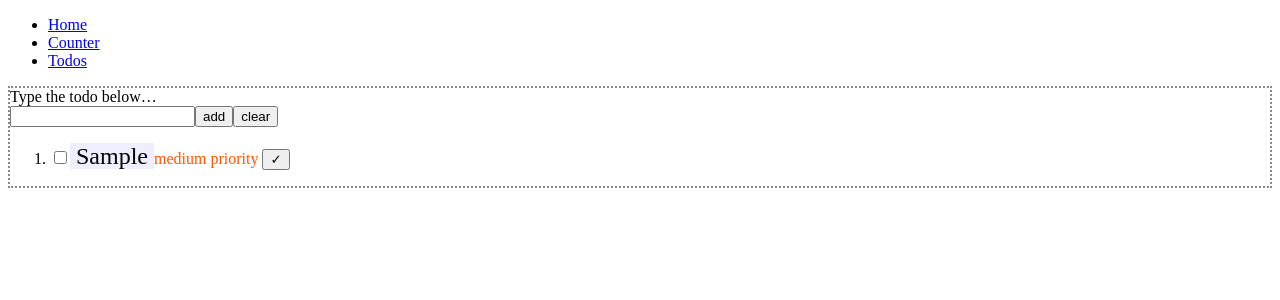
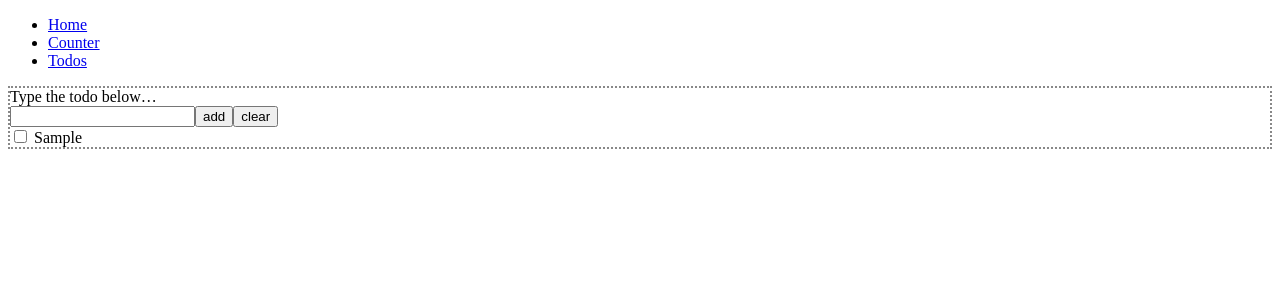
Before and after one commit to zwi3rzak/angular-intro-20220423, an Angular app: page /todos in a window 1280 px wide. Both pictures are taken after typing "Sample" into the empty fields and a click on the button "add". Shown: the top 300 px of the page. Built offline with nearby package versions, Linux system fonts and the light colour scheme.

Commit message:
Todo Component
Signed-off-by: Adrian Juszczak <adrian@juszczak.io>

```diff
--- a/src/app/todos/todo/todo.component.html
+++ b/src/app/todos/todo/todo.component.html
@@ -1 +1,7 @@
-<p>todo works!</p>
+<div [ngClass]="{done: todoInput.done}">
+  <input
+    [(ngModel)]="todoInput.done"
+    type="checkbox"
+  />
+  {{ todoInput.text }}
+</div>
--- a/src/app/todos/todo/todo.component.scss
+++ b/src/app/todos/todo/todo.component.scss
@@ -0,0 +1,6 @@
+
+
+.done {
+  text-decoration: line-through;
+  color: #080;
+}
--- a/src/app/todos/todo/todo.component.ts
+++ b/src/app/todos/todo/todo.component.ts
@@ -1,4 +1,5 @@
-import {Component, OnInit} from '@angular/core';
+import {Component, Input, OnInit} from '@angular/core';
+import {Todo} from '../model/todo';
 
 @Component({
   selector: 'app-todo',
@@ -6,6 +7,8 @@ import {Component, OnInit} from '@angular/core';
   styleUrls: ['./todo.component.scss'],
 })
 export class TodoComponent implements OnInit {
+  @Input() public todoInput: Todo;
+
   constructor() {}
 
   ngOnInit(): void {}
--- a/src/app/todos/todos.component.html
+++ b/src/app/todos/todos.component.html
@@ -14,43 +14,6 @@
   >The list is empty</ng-container
 >
 
-<ol>
-  <ng-container
-    *ngFor="let todo of todos"
-  >
-    <li>
-      <input
-        type="checkbox"
-        [(ngModel)]="todo.done"
-      />
-
-      <span
-        [ngClass]="{done: todo.done}"
-        [ngStyle]="style"
-      >
-        {{ todo.text }}
-      </span>
-
-      <span class="priority">
-        <span
-          [ngSwitch]="todo.priority"
-        >
-          <span *ngSwitchCase="1"
-            >high</span
-          >
-          <span *ngSwitchCase="2"
-            >medium</span
-          >
-          <span *ngSwitchDefault
-            >low</span
-          >
-        </span>
-        priority
-      </span>
-
-      <button (click)="setDone(todo)">
-        &check;
-      </button>
-    </li>
-  </ng-container>
-</ol>
+<div *ngFor="let todoItem of todos"> <!--  -->
+  <app-todo [todoInput]="todoItem"></app-todo>
+</div>
--- a/src/app/todos/todos.component.scss
+++ b/src/app/todos/todos.component.scss
@@ -10,8 +10,3 @@ p {
 .priority {
   color: #f50;
 }
-
-.done {
-  text-decoration: line-through;
-  color: #080;
-}
```
